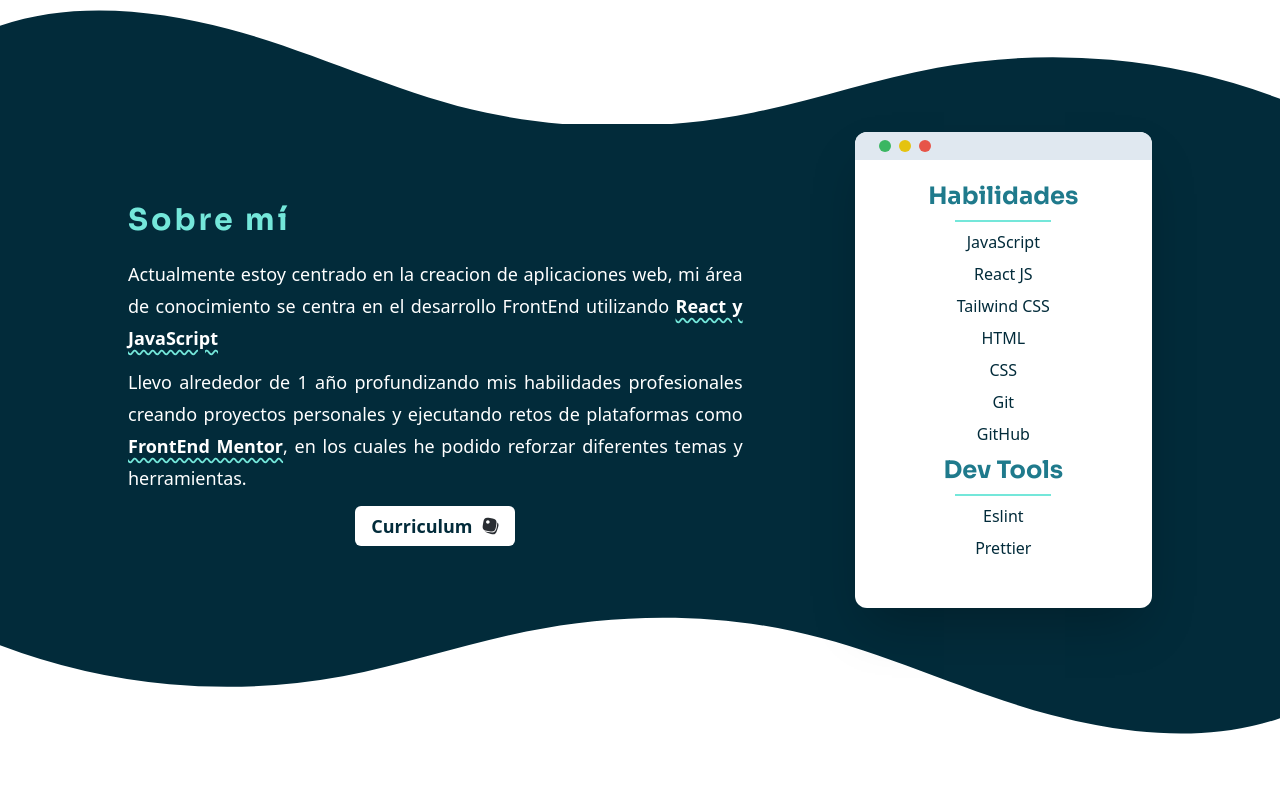
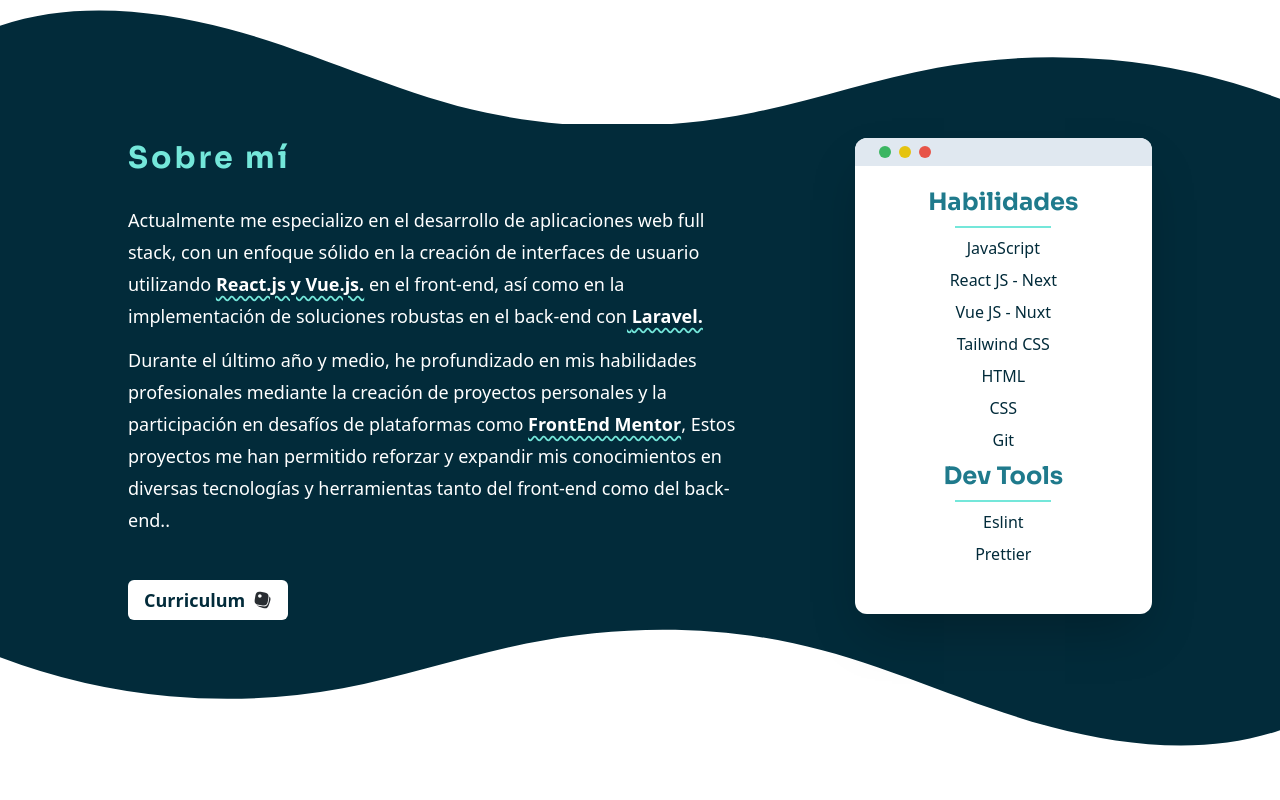
Before and after one commit to ShamirLeon/shamir-leon-portfolio, a React (Vite) app: page / in a window 1280 px wide. Shown: the part 800-1600 px from the top of the page. Built offline with nearby package versions, Linux system fonts and the light colour scheme; no server answers; the database is empty.

Commit message:
Fix: add some fixes

```diff
--- a/src/components/About Me/AboutMe.jsx
+++ b/src/components/About Me/AboutMe.jsx
@@ -12,15 +12,19 @@ const AboutMe = params => {
 				id='AboutMe'
 				className='bg-Dark-Blue pt-8 pb-20 lg:flex lg:items-center lg:justify-center  lg:gap-28 lg:py-2 lg:px-32'
 			>
-				<div className='flex flex-col gap-7 px-6 py-12 text-justify text-lg leading-8 text-White  lg:w-[620px] lg:gap-3 lg:p-0'>
-					<h2 className='py-4 text-center text-3xl font-bold tracking-widest text-Light-Green lg:py-2 lg:text-left'>
+				<div className='flex flex-col gap-7 px-6 py-12 text-left text-lg leading-8 text-White  lg:w-[620px] lg:gap-3 lg:p-0'>
+					<h2 className='py-4 mb-2 text-center text-3xl font-bold tracking-widest text-Light-Green lg:py-2 lg:text-left'>
 						Sobre mí
 					</h2>
 
 					<p>
 						{AboutMeSection.firstParagraph}{' '}
 						<b className='underline decoration-Light-Green decoration-wavy underline-offset-4'>
-							React y JavaScript
+							React.js y Vue.js.
+						</b>
+						{' '} en el front-end, así como en la implementación de soluciones robustas en el back-end con
+						<b className='underline decoration-Light-Green decoration-wavy underline-offset-4'>
+						{' '}	Laravel.
 						</b>
 					</p>
 					<p>
@@ -33,19 +37,19 @@ const AboutMe = params => {
 							<b className='underline decoration-Light-Green decoration-wavy  underline-offset-4'>
 								FrontEnd Mentor
 							</b>
-							{AboutMeSection.thirdParagraph}
 						</a>
+						{AboutMeSection.thirdParagraph}
 					</p>
-					<div className='rounded-md bg-White py-1 px-4 max-w-[160px] flex items-center gap-2 m-auto'>
+					<div>
 						<a
 							href={import.meta.env.VITE_CV_URL}
-							className='   text-center font-bold text-Dark-Blue lg:text-left'
+							className='  rounded-md bg-White py-1 px-4 mt-8 max-w-[160px] flex items-center gap-2 text-center font-bold text-Dark-Blue lg:text-left'
 							target='_blank'
 							rel='noreferrer'
 						>
 							Curriculum
+							<img src={ClipboardIcon} className='w-5' />
 						</a>
-						<img src={ClipboardIcon} className='w-5' />
 					</div>
 				</div>
 				<Skills />
--- a/src/components/Hero/Hero.jsx
+++ b/src/components/Hero/Hero.jsx
@@ -1,5 +1,5 @@
 import { HeroSection } from '../../data/data.json';
-import HeroImage from '../../assets/Images/Hero-Image-2.png';
+import HeroImage from '../../assets/Images/Shanm.jpeg';
 
 const Hero = params => {
 	return (
@@ -17,7 +17,7 @@ const Hero = params => {
 				<div className='hidden h-2 w-2/3 bg-Light-Green lg:block'></div>
 			</div>
 			<picture>
-				<img src={HeroImage} alt='Shamir León' className='w-[320px]' />
+				<img src={HeroImage} alt='Shamir León' className='w-[420px] rounded-md' />
 				<div className='mt-12 h-3 w-[300px] rounded-[50%] bg-Black blur-[25px]'></div>
 			</picture>
 		</section>
--- a/src/context/Provider.jsx
+++ b/src/context/Provider.jsx
@@ -8,6 +8,7 @@ const supabase = createClient(
 	import.meta.env.VITE_SUPABASE_ANON_KEY
 );
 
+// eslint-disable-next-line react/prop-types
 const Provider = ({ children }) => {
 	const [projects, setProjects] = useState([]);
 
@@ -19,7 +20,7 @@ const Provider = ({ children }) => {
 		const { data, error } = await supabase
 			.from('projects')
 			.select('*')
-			.order('id');
+			.order('order');
 
 		if (error) console.log(error);
 		else setProjects(data);
--- a/src/data/data.json
+++ b/src/data/data.json
@@ -1,24 +1,24 @@
 {
 	"HeroSection": {
 		"greeting": "Hola, soy Shamir León",
-		"title": "Desarrollador FrontEnd"
+		"title": "Desarrollador Web"
 	},
 
 	"AboutMeSection": {
-		"firstParagraph": "Actualmente estoy centrado en la creacion de aplicaciones web, mi área de conocimiento se centra en el desarrollo FrontEnd utilizando",
-		"secondParagraph": "Llevo alrededor de 1 año profundizando mis habilidades profesionales creando proyectos personales y ejecutando retos de plataformas como ",
-		"thirdParagraph": ", en los cuales he podido reforzar diferentes temas y herramientas. "
+		"firstParagraph": "Actualmente me especializo en el desarrollo de aplicaciones web full stack, con un enfoque sólido en la creación de interfaces de usuario utilizando ",
+		"secondParagraph": "Durante el último año y medio, he profundizado en mis habilidades profesionales mediante la creación de proyectos personales y la participación en desafíos de plataformas como ",
+		"thirdParagraph": ", Estos proyectos me han permitido reforzar y expandir mis conocimientos en diversas tecnologías y herramientas tanto del front-end como del back-end.. "
 	},
 
 	"SkillsSection": {
 		"Abilities": [
 			{ "id": 1, "text": "JavaScript" },
-			{ "id": 2, "text": "React JS" },
-			{ "id": 3, "text": "Tailwind CSS" },
-			{ "id": 4, "text": "HTML" },
-			{ "id": 5, "text": "CSS" },
-			{ "id": 6, "text": "Git" },
-			{ "id": 7, "text": "GitHub" }
+			{ "id": 2, "text": "React JS - Next" },
+			{ "id": 3, "text": "Vue JS - Nuxt" },
+			{ "id": 4, "text": "Tailwind CSS" },
+			{ "id": 5, "text": "HTML" },
+			{ "id": 6, "text": "CSS" },
+			{ "id": 7, "text": "Git" }
 		],
 		"DevTools": [
 			{ "id": 1, "text": "Eslint" },
```
Also changed, not shown: src/assets/Images/Shanm.jpeg (added).
